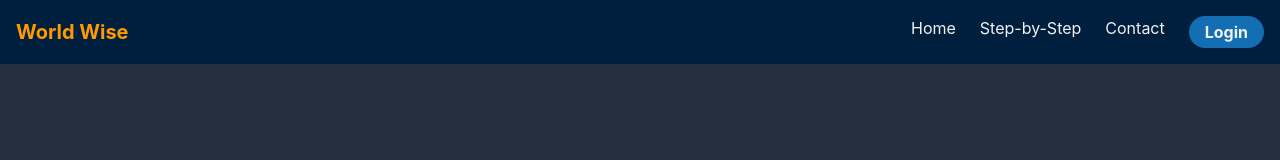
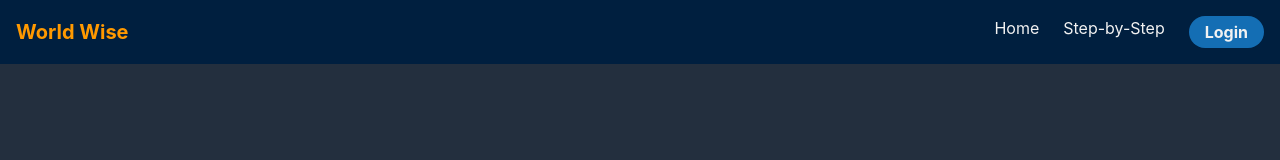
Before and after one commit to prakrititz/World-Wise, a React app in the folder World_Wise_Frontend/: page / in a window 1280 px wide. Shown: the top 160 px of the page. Built offline with nearby package versions, Linux system fonts and the light colour scheme; no server answers; the HTML template or start-up script is replaced by a standard one.

Commit message:
Update Navbar.jsx

```diff
--- a/World_Wise_Frontend/src/components/Navbar.jsx
+++ b/World_Wise_Frontend/src/components/Navbar.jsx
@@ -82,7 +82,7 @@
           <Link to="/" className="hover:text-[#ff9900] transition-colors">Home</Link>
           <Link to="/guide" className="hover:text-[#ff9900] transition-colors">Step-by-Step</Link>
          {/* <Link to="/ai-companion" className="hover:text-[#ff9900] transition-colors">AI Companion</Link>*/}
-          <Link to="/contact" className="hover:text-[#ff9900] transition-colors">Contact</Link>
+          {/*<Link to="/contact" className="hover:text-[#ff9900] transition-colors">Contact</Link>*/}
           {user?<UserMenu user={user} logout={logout}/>:<button
             onClick={() => login()}
             className="bg-[#146eb4] text-[#f2f2f2] px-4 py-1 rounded-full font-bold hover:bg-[#ff9900] hover:text-[#000000] transition duration-300"
```
